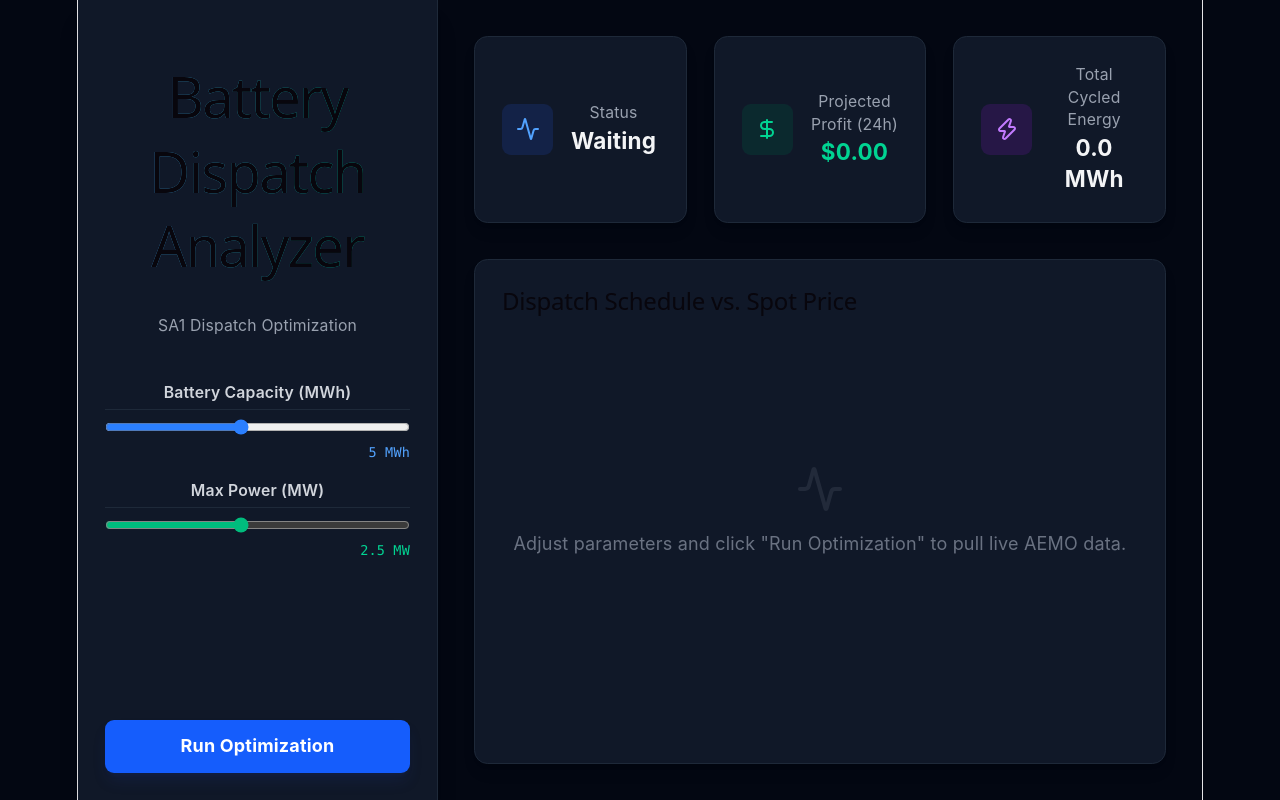
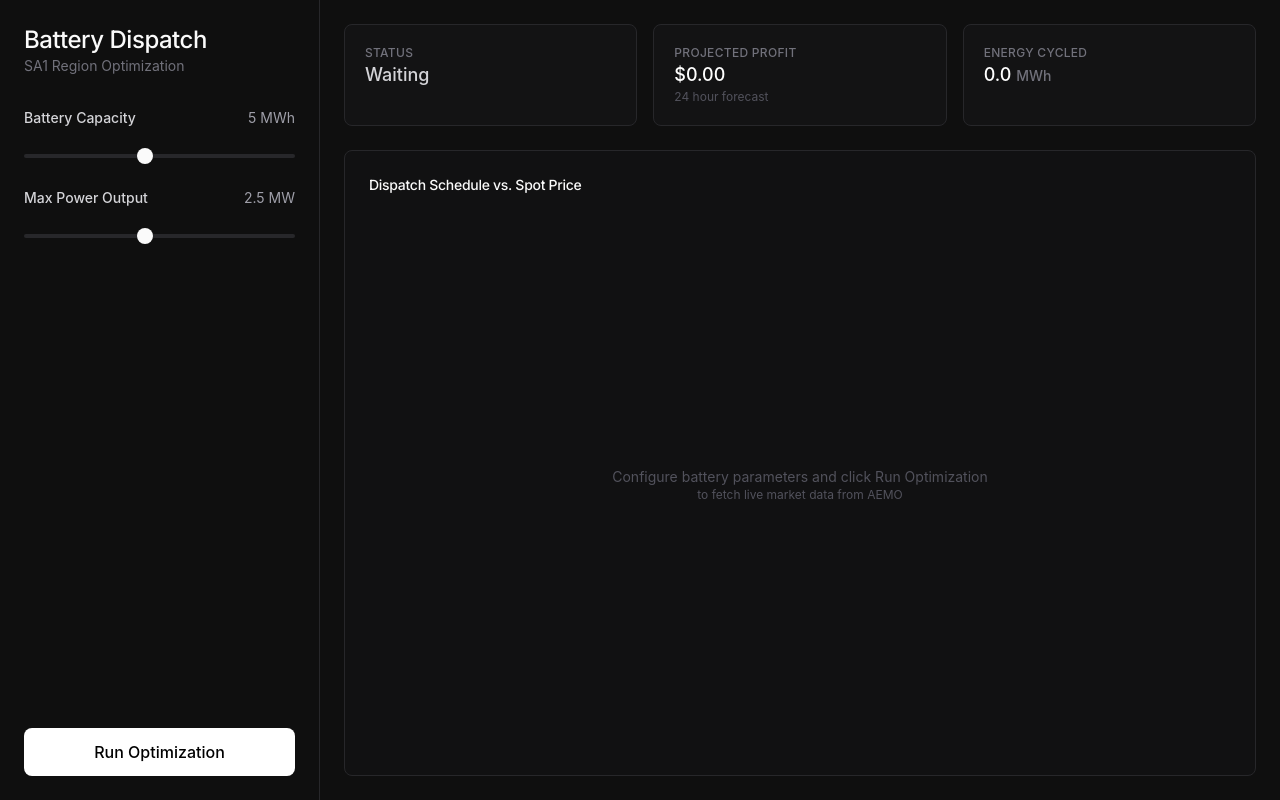
Before and after one commit to pisethTang/Battery_Dispatch_Optimization, a React (Vite) app in the folder frontend/: page / in a window 1280 px wide. Built offline with nearby package versions, Linux system fonts and the light colour scheme.

Commit message:
Enahanced UI and added readme doc

```diff
--- a/frontend/index.html
+++ b/frontend/index.html
@@ -4,8 +4,11 @@
     <meta charset="UTF-8" />
     <link rel="icon" type="image/svg+xml" href="/favicon.svg" />
     <meta name="viewport" content="width=device-width, initial-scale=1.0" />
+    <link rel="preconnect" href="https://fonts.googleapis.com">
+    <link rel="preconnect" href="https://fonts.gstatic.com" crossorigin>
+    <link href="https://fonts.googleapis.com/css2?family=Inter:wght@300;400;500;600;700&display=swap" rel="stylesheet">
     <!-- Battery Dispatch Optimization Dashboard -->
-    <title>BDO</title>
+    <title>Battery Dispatch Optimizer</title>
   </head>
   <body>
     <div id="root"></div>
--- a/frontend/src/App.tsx
+++ b/frontend/src/App.tsx
@@ -1,4 +1,4 @@
-import { Activity, DollarSign, Loader2, Zap } from 'lucide-react';
+import { Loader2 } from 'lucide-react';
 import { useState } from 'react';
 import {
     Bar,
@@ -10,40 +10,43 @@ import {
     Tooltip,
     XAxis, YAxis
 } from 'recharts';
-
-// importing types
-// 'ScheduleAction' is a type and must be imported using a type-only import when 'verbatimModuleSyntax' is enabled.ts(1484)
-// import { ScheduleAction } from './types';
-
-// To fix this error when verbatimModuleSyntax is enabled in TypeScript 5.0+, you must explicitly tell TypeScript to remove the import at runtime by adding the type keyword to the import statement.
 import type { ScheduleAction } from './types';
 
-
+// Loading Overlay Component - Similar to Render's cold start page
+function LoadingOverlay() {
+    return (
+        <div className="fixed inset-0 bg-black/80 backdrop-blur-sm z-50 flex items-center justify-center">
+            <div className="text-center max-w-md px-6">
+                <div className="relative w-16 h-16 mx-auto mb-6">
+                    <div className="absolute inset-0 border-2 border-zinc-700 rounded-full"></div>
+                    <div className="absolute inset-0 border-2 border-white rounded-full border-t-transparent animate-spin"></div>
+                </div>
+                <h3 className="text-xl font-medium text-white mb-2">
+                    Starting optimization engine...
+                </h3>
+                <p className="text-zinc-400 text-sm leading-relaxed">
+                    This may take a few seconds while we wake up the backend service and fetch live market data from AEMO.
+                </p>
+                <div className="mt-6 flex items-center justify-center gap-2 text-xs text-zinc-500">
+                    <span className="w-2 h-2 bg-green-500 rounded-full animate-pulse"></span>
+                    Connecting to server
+                </div>
+            </div>
+        </div>
+    );
+}
 
 export default function App() {
-    // State for the left sidebar controls
     const [capacity, setCapacity] = useState(5.0);
     const [maxMw, setMaxMw] = useState(2.5);
-
-    //   data states
     const [schedule, setSchedule] = useState<ScheduleAction[]>([]);
     const [profit, setProfit] = useState(0);
     const [cycledEnergy, setCycledEnergy] = useState(0);
-
-    // 3. Loading State
     const [isOptimizing, setIsOptimizing] = useState<boolean>(false);
 
-
-    // 4. network request
     const handleRunOptimization = async () => {
         setIsOptimizing(true);
-
-
-        // Fallback to localhost just in case the env variable is missing
         const base_url = import.meta.env.VITE_API_BASE_URL || "http://127.0.0.1:8000/api/v1";
-
-
-
 
         try {
             const payload = {
@@ -54,35 +57,23 @@ export default function App() {
                 body: JSON.stringify({
                     "capacity_mwh": capacity,
                     "max_mw": maxMw,
-                    efficiency: 0.9 // hardcorded for efficiency for now
+                    efficiency: 0.9
                 })
             };
             const response = await fetch(`${base_url}/simulate`, payload);
-            console.log("response:", response);
-
             const result = await response.json();
 
-            console.log("Raw backend result:", result); // Let's print the actual data!
-
-
-
-            if (result.optimization_status === "Optimal"){
-                console.log("Success");
+            if (result.optimization_status === "Optimal") {
                 setSchedule(result.schedule);
                 setProfit(result.total_profit_aud);
-                // Calculate total energy moved (just summing up the charge amounts)
                 const totalCharged = result.schedule.reduce(
-                    (sum: number,
-                    block: ScheduleAction) =>
-
-                    sum + block.charge_mw * 0.5, 0
+                    (sum: number, block: ScheduleAction) => sum + block.charge_mw * 0.5, 0
                 );
                 setCycledEnergy(totalCharged);
             } else {
-                console.log("Error: ", result.message   );
                 console.error("Backend error: ", result.message);
             }
-        } catch (error){
+        } catch (error) {
             console.error("Network error: ", error);
         } finally {
             setIsOptimizing(false);
@@ -90,106 +81,159 @@ export default function App() {
     };
 
     return (
-    <div className="flex h-screen bg-gray-950 text-gray-100 font-sans">
+        <div className="flex h-screen bg-[#0f0f0f] text-zinc-100 font-sans antialiased">
+            {isOptimizing && <LoadingOverlay />}
 
             {/* LEFT SIDEBAR */}
-      <div className="w-80 border-r border-gray-800 bg-gray-900 p-6 flex flex-col gap-6 shadow-xl z-10">
-        <div>
-          <h1 className="text-2xl font-bold bg-gradient-to-r from-blue-400 to-emerald-400 bg-clip-text text-transparent">
-            Battery Dispatch Analyzer
+            <div className="w-80 border-r border-zinc-800 bg-[#0f0f0f] p-6 flex flex-col">
+                <div className="mb-8">
+                    <h1 className="text-2xl font-semibold text-white tracking-tight">
+                        Battery Dispatch
                     </h1>
-          <p className="text-sm text-gray-400 mt-1">SA1 Dispatch Optimization</p>
+                    <p className="text-sm text-zinc-500 mt-1">SA1 Region Optimization</p>
                 </div>
 
-        <div className="flex flex-col gap-4 mt-4">
-          <label className="flex flex-col gap-2">
-            <span className="text-sm font-semibold text-gray-300 border-b border-gray-800 pb-1">Battery Capacity (MWh)</span>
+                <div className="flex flex-col gap-6">
+                    <div className="space-y-3">
+                        <div className="flex justify-between items-center">
+                            <label className="text-sm font-medium text-zinc-300">Battery Capacity</label>
+                            <span className="text-sm text-zinc-400">{capacity} MWh</span>
+                        </div>
                         <input
-              type="range" min="1" max="10" step="0.5"
-              value={capacity} onChange={(e) => setCapacity(parseFloat(e.target.value))}
-              className="accent-blue-500"
+                            type="range"
+                            min="1"
+                            max="10"
+                            step="0.5"
+                            value={capacity}
+                            onChange={(e) => setCapacity(parseFloat(e.target.value))}
+                            className="w-full accent-white"
                         />
-            <span className="text-right text-xs font-mono text-blue-400">{capacity} MWh</span>
-          </label>
+                    </div>
 
-          <label className="flex flex-col gap-2">
-            <span className="text-sm font-semibold text-gray-300 border-b border-gray-800 pb-1">Max Power (MW)</span>
+                    <div className="space-y-3">
+                        <div className="flex justify-between items-center">
+                            <label className="text-sm font-medium text-zinc-300">Max Power Output</label>
+                            <span className="text-sm text-zinc-400">{maxMw} MW</span>
+                        </div>
                         <input
-              type="range" min="0.5" max="5" step="0.5"
-              value={maxMw} onChange={(e) => setMaxMw(parseFloat(e.target.value))}
-              className="accent-emerald-500"
+                            type="range"
+                            min="0.5"
+                            max="5"
+                            step="0.5"
+                            value={maxMw}
+                            onChange={(e) => setMaxMw(parseFloat(e.target.value))}
+                            className="w-full accent-white"
                         />
-            <span className="text-right text-xs font-mono text-emerald-400">{maxMw} MW</span>
-          </label>
+                    </div>
                 </div>
 
                 <button
                     onClick={handleRunOptimization}
                     disabled={isOptimizing}
-          className="mt-auto bg-blue-600 hover:bg-blue-500 disabled:bg-blue-800 disabled:text-blue-300 text-white font-bold py-3 rounded-lg transition-colors shadow-lg shadow-blue-900/20 flex justify-center items-center gap-2"
+                    className="mt-auto bg-white hover:bg-zinc-200 disabled:bg-zinc-700 disabled:text-zinc-400 text-black font-medium py-3 px-4 rounded-lg transition-colors flex justify-center items-center gap-2"
                 >
-          {isOptimizing ? <><Loader2 className="animate-spin" size={20} /> Optimizing...</> : "Run Optimization"}
+                    {isOptimizing ? (
+                        <>
+                            <Loader2 className="animate-spin" size={18} />
+                            Processing...
+                        </>
+                    ) : (
+                        "Run Optimization"
+                    )}
                 </button>
             </div>
 
             {/* MAIN CONTENT AREA */}
-      <div className="flex-1 p-8 flex flex-col gap-8 overflow-y-auto">
+            <div className="flex-1 p-6 flex flex-col gap-6 overflow-y-auto bg-[#0f0f0f]">
 
-        {/* KPI CARDS */}
-        <div className="grid grid-cols-3 gap-6">
-          <div className="bg-gray-900 border border-gray-800 p-6 rounded-xl shadow-lg flex items-center gap-4">
-            <div className="p-3 bg-blue-900/30 rounded-lg text-blue-400"><Activity size={24} /></div>
-            <div>
-              <p className="text-sm text-gray-400">Status</p>
-              <p className="text-xl font-bold text-gray-100">{schedule.length > 0 ? "Optimal" : "Waiting"}</p>
+                {/* KPI CARDS - Clean, no icons */}
+                <div className="grid grid-cols-3 gap-4">
+                    <div className="bg-zinc-900/50 border border-zinc-800 p-5 rounded-lg">
+                        <p className="text-xs font-medium text-zinc-500 uppercase tracking-wide">Status</p>
+                        <p className={`text-lg font-medium mt-1 ${schedule.length > 0 ? 'text-green-400' : 'text-zinc-300'}`}>
+                            {schedule.length > 0 ? "Optimal" : "Waiting"}
+                        </p>
                     </div>
+                    <div className="bg-zinc-900/50 border border-zinc-800 p-5 rounded-lg">
+                        <p className="text-xs font-medium text-zinc-500 uppercase tracking-wide">Projected Profit</p>
+                        <p className="text-lg font-medium mt-1 text-white">
+                            ${profit.toLocaleString('en-AU', { minimumFractionDigits: 2, maximumFractionDigits: 2 })}
+                        </p>
+                        <p className="text-xs text-zinc-600 mt-0.5">24 hour forecast</p>
                     </div>
-          <div className="bg-gray-900 border border-gray-800 p-6 rounded-xl shadow-lg flex items-center gap-4">
-            <div className="p-3 bg-emerald-900/30 rounded-lg text-emerald-400"><DollarSign size={24} /></div>
-            <div>
-              <p className="text-sm text-gray-400">Projected Profit (24h)</p>
-              <p className="text-xl font-bold text-emerald-400">${profit.toFixed(2)}</p>
-            </div>
-          </div>
-          <div className="bg-gray-900 border border-gray-800 p-6 rounded-xl shadow-lg flex items-center gap-4">
-            <div className="p-3 bg-purple-900/30 rounded-lg text-purple-400"><Zap size={24} /></div>
-            <div>
-              <p className="text-sm text-gray-400">Total Cycled Energy</p>
-              <p className="text-xl font-bold text-gray-100">{cycledEnergy.toFixed(1)} MWh</p>
-            </div>
+                    <div className="bg-zinc-900/50 border border-zinc-800 p-5 rounded-lg">
+                        <p className="text-xs font-medium text-zinc-500 uppercase tracking-wide">Energy Cycled</p>
+                        <p className="text-lg font-medium mt-1 text-white">
+                            {cycledEnergy.toFixed(1)} <span className="text-zinc-500 text-sm">MWh</span>
+                        </p>
                     </div>
                 </div>
 
                 {/* THE CHART */}
-        <div className="bg-gray-900 border border-gray-800 p-6 rounded-xl shadow-lg flex-1 min-h-[400px] flex flex-col relative">
-          <h2 className="text-lg font-bold text-gray-200 mb-4 flex items-center gap-2">
+                <div className="flex-1 bg-zinc-900/30 border border-zinc-800 rounded-lg p-6 min-h-[400px] flex flex-col">
+                    <h2 className="text-sm font-medium text-zinc-400 mb-6">
                         Dispatch Schedule vs. Spot Price
                     </h2>
 
                     {schedule.length === 0 ? (
-             <div className="absolute inset-0 flex flex-col items-center justify-center text-gray-500">
-               <Activity size={48} className="mb-4 opacity-20" />
-               <p>Adjust parameters and click "Run Optimization" to pull live AEMO data.</p>
+                        <div className="flex-1 flex flex-col items-center justify-center text-zinc-600">
+                            <p className="text-sm">Configure battery parameters and click Run Optimization</p>
+                            <p className="text-xs mt-1">to fetch live market data from AEMO</p>
                         </div>
                     ) : (
-            <div className="flex-1 w-full h-full">
-              <ResponsiveContainer width="100%" height="100%" minWidth={1} minHeight={1}>
-                <ComposedChart data={schedule} margin={{ top: 10, right: 10, left: -20, bottom: 0 }}>
-                  <CartesianGrid strokeDasharray="3 3" stroke="#374151" vertical={false} />
-                  {/* We format the ISO timestamp to just show Time (e.g., 14:30) */}
-                  <XAxis dataKey="timestamp" stroke="#9CA3AF" fontSize={12} tickMargin={10} tickFormatter={(val) => val.substring(11, 16)} />
-                  <YAxis yAxisId="left" stroke="#10B981" fontSize={12} tickFormatter={(val) => `$${val}`} />
-                  <YAxis yAxisId="right" orientation="right" stroke="#3B82F6" fontSize={12} tickFormatter={(val) => `${val}`} />
-
+                        <div className="flex-1 w-full min-h-0">
+                            <ResponsiveContainer width="100%" height="100%">
+                                <ComposedChart data={schedule} margin={{ top: 10, right: 10, left: 0, bottom: 0 }}>
+                                    <CartesianGrid strokeDasharray="3 3" stroke="#27272a" vertical={false} />
+                                    <XAxis
+                                        dataKey="timestamp"
+                                        stroke="#52525b"
+                                        fontSize={11}
+                                        tickMargin={8}
+                                        tickFormatter={(val) => val.substring(11, 16)}
+                                    />
+                                    <YAxis
+                                        yAxisId="left"
+                                        stroke="#52525b"
+                                        fontSize={11}
+                                        tickFormatter={(val) => `$${val}`}
+                                    />
+                                    <YAxis
+                                        yAxisId="right"
+                                        orientation="right"
+                                        stroke="#52525b"
+                                        fontSize={11}
+                                    />
                                     <Tooltip
-                    contentStyle={{ backgroundColor: '#111827', borderColor: '#374151', borderRadius: '8px' }}
-                    itemStyle={{ color: '#E5E7EB' }}
+                                        contentStyle={{
+                                            backgroundColor: '#18181b',
+                                            borderColor: '#27272a',
+                                            borderRadius: '8px',
+                                            fontSize: '12px'
+                                        }}
+                                        itemStyle={{ color: '#fafafa' }}
                                         labelFormatter={(label) => `Time: ${label.substring(11, 16)}`}
                                     />
-                  <Legend wrapperStyle={{ paddingTop: '20px' }} />
-
-                  <Bar yAxisId="right" dataKey="soc_mwh" name="State of Charge (MWh)" fill="#3B82F6" radius={[4, 4, 0, 0]} opacity={0.8} />
-                  <Line yAxisId="left" type="monotone" dataKey="price_aud_mwh" name="Price ($/MWh)" stroke="#10B981" strokeWidth={3} dot={false} />
+                                    <Legend
+                                        wrapperStyle={{ paddingTop: '20px', fontSize: '12px' }}
+                                    />
+                                    <Bar
+                                        yAxisId="right"
+                                        dataKey="soc_mwh"
+                                        name="State of Charge (MWh)"
+                                        fill="#3b82f6"
+                                        radius={[2, 2, 0, 0]}
+                                        opacity={0.7}
+                                    />
+                                    <Line
+                                        yAxisId="left"
+                                        type="monotone"
+                                        dataKey="price_aud_mwh"
+                                        name="Price ($/MWh)"
+                                        stroke="#22c55e"
+                                        strokeWidth={2}
+                                        dot={false}
+                                    />
                                 </ComposedChart>
                             </ResponsiveContainer>
                         </div>
--- a/frontend/src/index.css
+++ b/frontend/src/index.css
@@ -1,70 +1,35 @@
 @import "tailwindcss";
 
-
 body {
-    background-color: #030712;
-    color: white;
+    background-color: #0f0f0f;
+    color: #fafafa;
+    font-family: 'Inter', system-ui, -apple-system, sans-serif;
 }
 
 :root {
-  --text: #6b6375;
-  --text-h: #08060d;
-  --bg: #fff;
-  --border: #e5e4e7;
-  --code-bg: #f4f3ec;
-  --accent: #aa3bff;
-  --accent-bg: rgba(170, 59, 255, 0.1);
-  --accent-border: rgba(170, 59, 255, 0.5);
-  --social-bg: rgba(244, 243, 236, 0.5);
-  --shadow:
-    rgba(0, 0, 0, 0.1) 0 10px 15px -3px, rgba(0, 0, 0, 0.05) 0 4px 6px -2px;
+  --text: #a1a1aa;
+  --text-h: #fafafa;
+  --bg: #0f0f0f;
+  --surface: #18181b;
+  --surface-hover: #27272a;
+  --border: #27272a;
+  --accent: #22c55e;
+  --accent-muted: #16a34a;
 
-  --sans: system-ui, 'Segoe UI', Roboto, sans-serif;
-  --heading: system-ui, 'Segoe UI', Roboto, sans-serif;
-  --mono: ui-monospace, Consolas, monospace;
-
-  font: 18px/145% var(--sans);
-  letter-spacing: 0.18px;
-  color-scheme: light dark;
-  color: var(--text);
-  background: var(--bg);
+  font-family: 'Inter', system-ui, -apple-system, sans-serif;
   font-synthesis: none;
   text-rendering: optimizeLegibility;
   -webkit-font-smoothing: antialiased;
   -moz-osx-font-smoothing: grayscale;
-
-  @media (max-width: 1024px) {
-    font-size: 16px;
-  }
-}
-
-@media (prefers-color-scheme: dark) {
-  :root {
-    --text: #9ca3af;
-    --text-h: #f3f4f6;
-    --bg: #16171d;
-    --border: #2e303a;
-    --code-bg: #1f2028;
-    --accent: #c084fc;
-    --accent-bg: rgba(192, 132, 252, 0.15);
-    --accent-border: rgba(192, 132, 252, 0.5);
-    --social-bg: rgba(47, 48, 58, 0.5);
-    --shadow:
-      rgba(0, 0, 0, 0.4) 0 10px 15px -3px, rgba(0, 0, 0, 0.25) 0 4px 6px -2px;
-  }
-
-  #social .button-icon {
-    filter: invert(1) brightness(2);
-  }
 }
 
 #root {
-  width: 1126px;
+  width: 100%;
   max-width: 100%;
-  margin: 0 auto;
-  text-align: center;
-  border-inline: 1px solid var(--border);
-  min-height: 100svh;
+  margin: 0;
+  text-align: left;
+  border: none;
+  min-height: 100vh;
   display: flex;
   flex-direction: column;
   box-sizing: border-box;
@@ -74,46 +39,66 @@ body {
   margin: 0;
 }
 
-h1,
-h2 {
-  font-family: var(--heading);
+h1, h2, h3 {
+  font-family: 'Inter', system-ui, -apple-system, sans-serif;
   font-weight: 500;
   color: var(--text-h);
+  letter-spacing: -0.02em;
 }
 
-h1 {
-  font-size: 56px;
-  letter-spacing: -1.68px;
-  margin: 32px 0;
-  @media (max-width: 1024px) {
-    font-size: 36px;
-    margin: 20px 0;
-  }
-}
-h2 {
-  font-size: 24px;
-  line-height: 118%;
-  letter-spacing: -0.24px;
-  margin: 0 0 8px;
-  @media (max-width: 1024px) {
-    font-size: 20px;
-  }
-}
 p {
   margin: 0;
 }
 
-code,
-.counter {
-  font-family: var(--mono);
-  display: inline-flex;
-  border-radius: 4px;
-  color: var(--text-h);
+/* Custom scrollbar */
+::-webkit-scrollbar {
+  width: 8px;
+  height: 8px;
 }
 
-code {
-  font-size: 15px;
-  line-height: 135%;
-  padding: 4px 8px;
-  background: var(--code-bg);
+::-webkit-scrollbar-track {
+  background: var(--bg);
 }
+
+::-webkit-scrollbar-thumb {
+  background: var(--border);
+  border-radius: 4px;
+}
+
+::-webkit-scrollbar-thumb:hover {
+  background: #3f3f46;
+}
+
+/* Range slider styling */
+input[type="range"] {
+  -webkit-appearance: none;
+  appearance: none;
+  height: 4px;
+  background: #27272a;
+  border-radius: 2px;
+  outline: none;
+}
+
+input[type="range"]::-webkit-slider-thumb {
+  -webkit-appearance: none;
+  appearance: none;
+  width: 16px;
+  height: 16px;
+  background: #fafafa;
+  border-radius: 50%;
+  cursor: pointer;
+  transition: transform 0.1s;
+}
+
+input[type="range"]::-webkit-slider-thumb:hover {
+  transform: scale(1.1);
+}
+
+input[type="range"]::-moz-range-thumb {
+  width: 16px;
+  height: 16px;
+  background: #fafafa;
+  border-radius: 50%;
+  cursor: pointer;
+  border: none;
+}
```
Also changed, not shown: 2 other files (tests, documents, lock files or other folders). Lines whose indentation alone changed are shown as unchanged.
